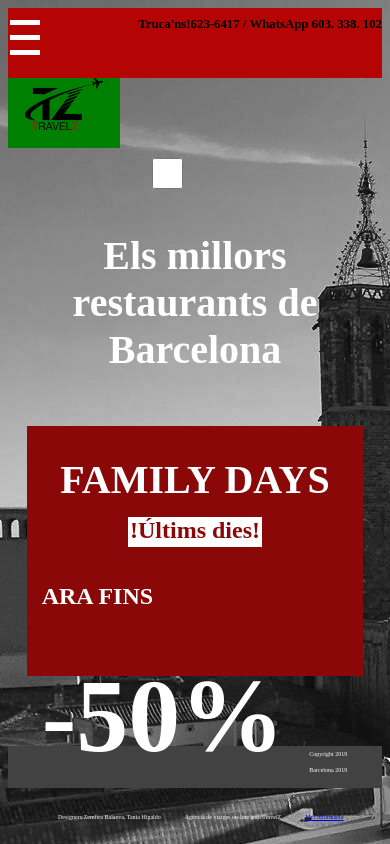
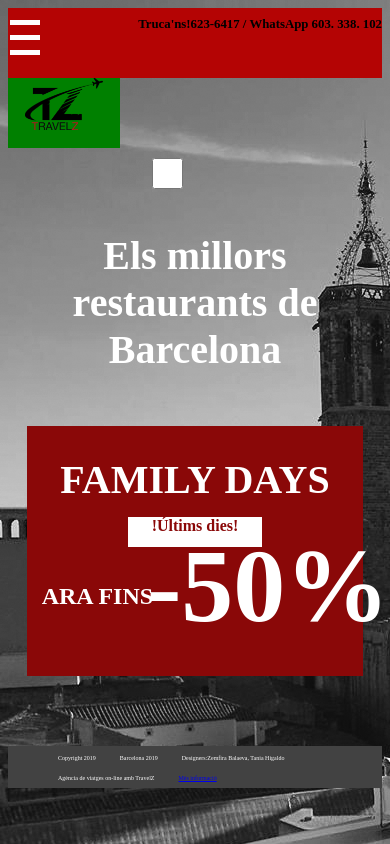
Before and after one commit to zbalaeva2019crn/M2M8, a plain HTML site: page WEB/restaurants.html in a window 390 px wide. Drawn offline with Linux system fonts and the light colour scheme.

Commit message:
Add files via upload

```diff
--- a/WEB/ztravel_mobil.css
+++ b/WEB/ztravel_mobil.css
@@ -427,7 +427,7 @@ li{
 }
 #oferta2 h4{
   color: #8A0808;
-  font-size: 1.5em;
+  font-size: 1em;
   padding-top: 0;
 
 }
@@ -442,7 +442,7 @@ li{
 #oferta h3{
   font-family: Avenir Next Condensed ;
   float: left;
-  margin:30px 15px;
+  margin:-100px 120px;
   color: white;
   font-size: 6.5em;
 }
```
